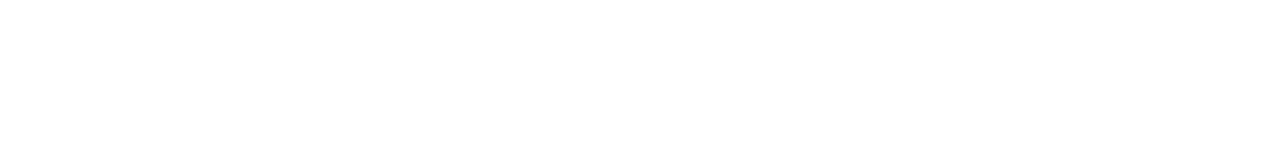
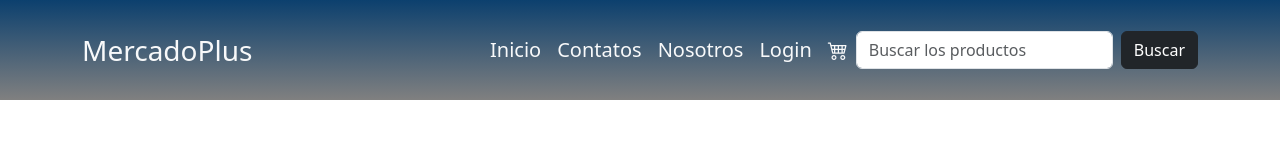
Before and after one commit to cris422/primer-trabajo-final, a plain HTML site: page index.html in a window 1280 px wide. Drawn offline with nearby package versions, Linux system fonts and the light colour scheme.

Commit message:
agrege el navbar y estilo de css

```diff
--- a/css/style.css
+++ b/css/style.css
@@ -0,0 +1,4 @@
+.navbar {
+    background-image: linear-gradient(0deg, #808080 0%, #0c406e 100%);
+
+     }
--- a/index.html
+++ b/index.html
@@ -23,7 +23,54 @@
     <title>MercadoPlus</title>
 </head>
 <body>
-    <header></header>
+    <header>
+        <nav class="navbar navbar-expand-lg bg-body-tertiary nav py-4">
+            <div class="container contenedor">
+              <a class="navbar-brand fs-3 text-light" href="index.html">MercadoPlus</a>
+              <button
+                class="navbar-toggler"
+                type="button"
+                data-bs-toggle="collapse"
+                data-bs-target="#navbarSupportedContent"
+                aria-controls="navbarSupportedContent"
+                aria-expanded="false"
+                aria-label="Toggle navigation"
+              >
+                <span class="navbar-toggler-icon"></span>
+              </button>
+              <div class="collapse navbar-collapse" id="navbarSupportedContent">
+                <ul class="navbar-nav ms-auto mb-2 mb-lg-0">
+                  <li class="nav-item">
+                    <a class="nav-link active fs-5 text-light" aria-current="page" href="#"
+                      >Inicio</a
+                    >
+                  </li>
+                  <li class="nav-item fs-5">
+                    <a class="nav-link text-light" href="#">Contatos</a>
+                  </li>
+                  <li class="nav-item fs-5">
+                    <a class="nav-link text-light" href="pages/Nosotrosomos.html">Nosotros</a>
+                  </li>
+                  <li class="nav-item fs-5">
+                    <a class="nav-link text-light" href="pages/Registro.html">Login</a>
+                  </li>
+                  <li class="nav-item fs-5">
+                    <a class="nav-link text-light" href="#"><i class="bi bi-cart4"></i></a>
+                  </li>
+                </ul>
+                <form class="d-flex" role="search">
+                  <input
+                    class="form-control me-2"
+                    type="search"
+                    placeholder="Buscar los productos"
+                    aria-label="Search"
+                  />
+                  <button class="btn btn-dark" type="submit">Buscar</button>
+                </form>
+              </div>
+            </div>
+          </nav>
+    </header>
     <main></main>
     <footer></footer>
     <script
```
